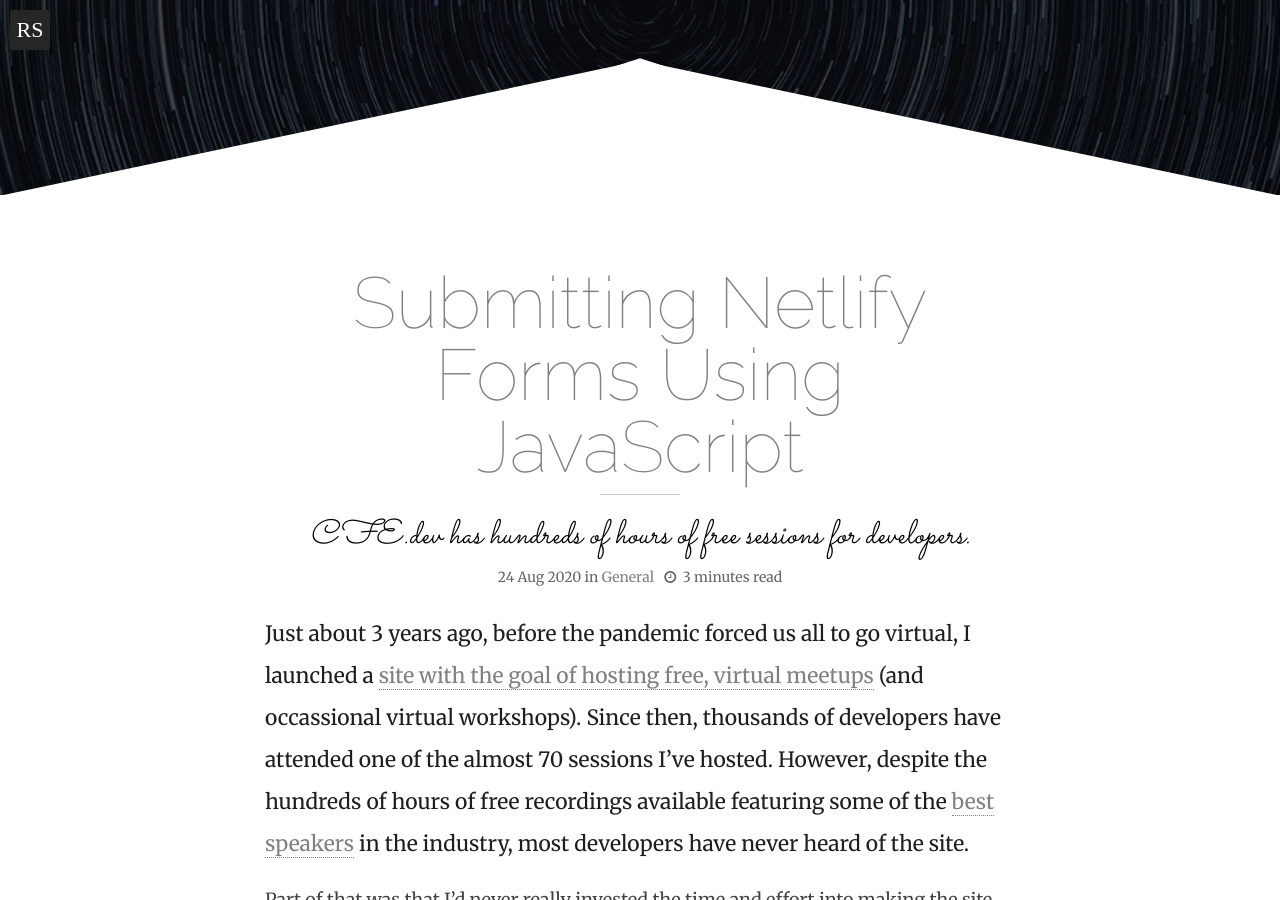
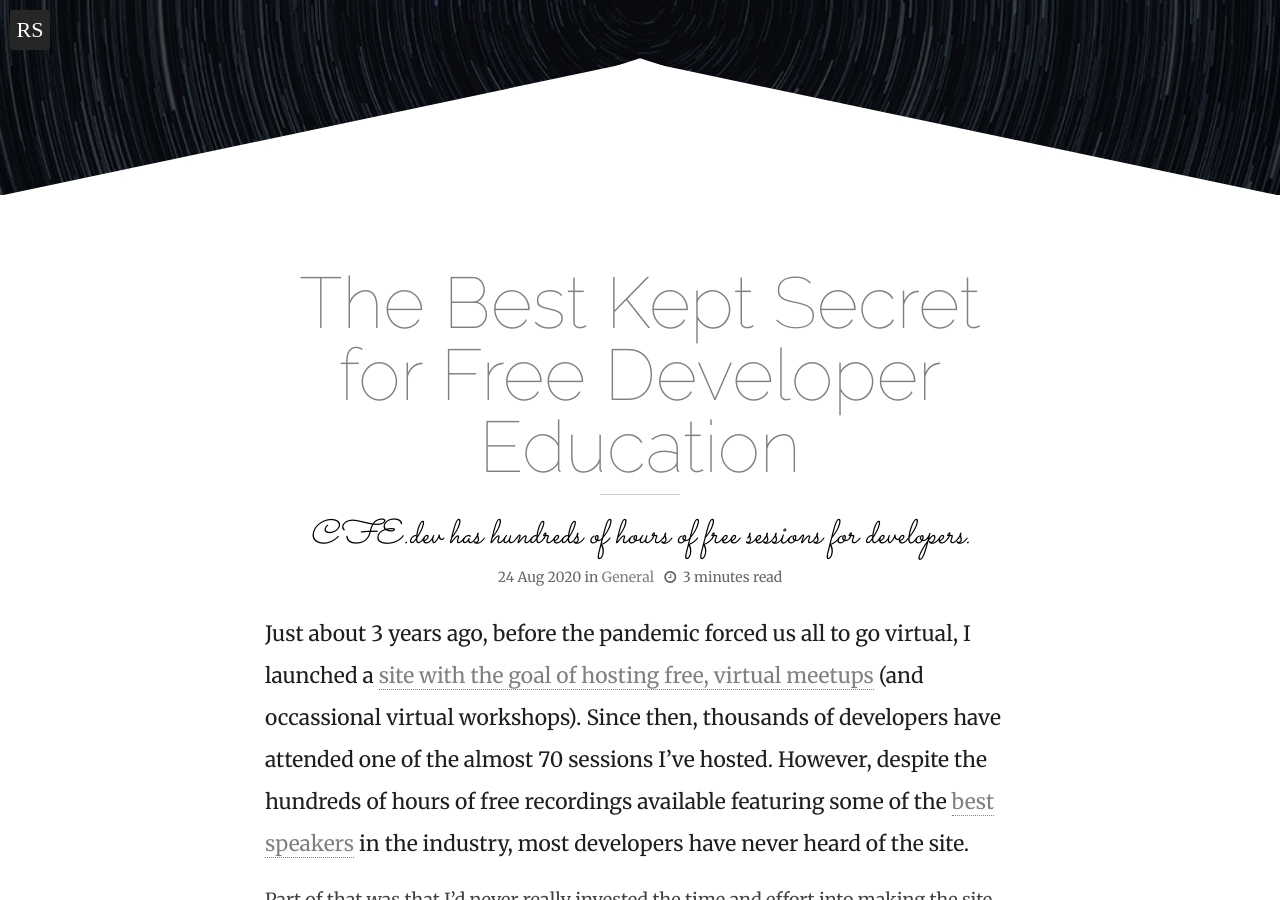
Before and after one commit to remotesynth/remotesynth.github.io, a Jekyll site: the page built from _posts/2020-08-24-best-kept-secret-developer-education.md, in a window 1280 px wide and 900 px high, scrolled down 345 px. Built offline with Jekyll 4.4.1, drawn with Linux system fonts in a browser that asks for light colours; a script that is not in the unit is left out; comment, search, counter and statistics services are not loaded.

Commit message:
Update 2020-08-24-best-kept-secret-developer-education.md

```diff
--- a/_posts/2020-08-24-best-kept-secret-developer-education.md
+++ b/_posts/2020-08-24-best-kept-secret-developer-education.md
@@ -1,6 +1,6 @@
 ---
 layout: post
-title: Submitting Netlify Forms Using JavaScript
+title: The Best Kept Secret for Free Developer Education
 date: '2020-08-24'
 description: CFE.dev has hundreds of hours of free sessions for developers.
 categories:
```
